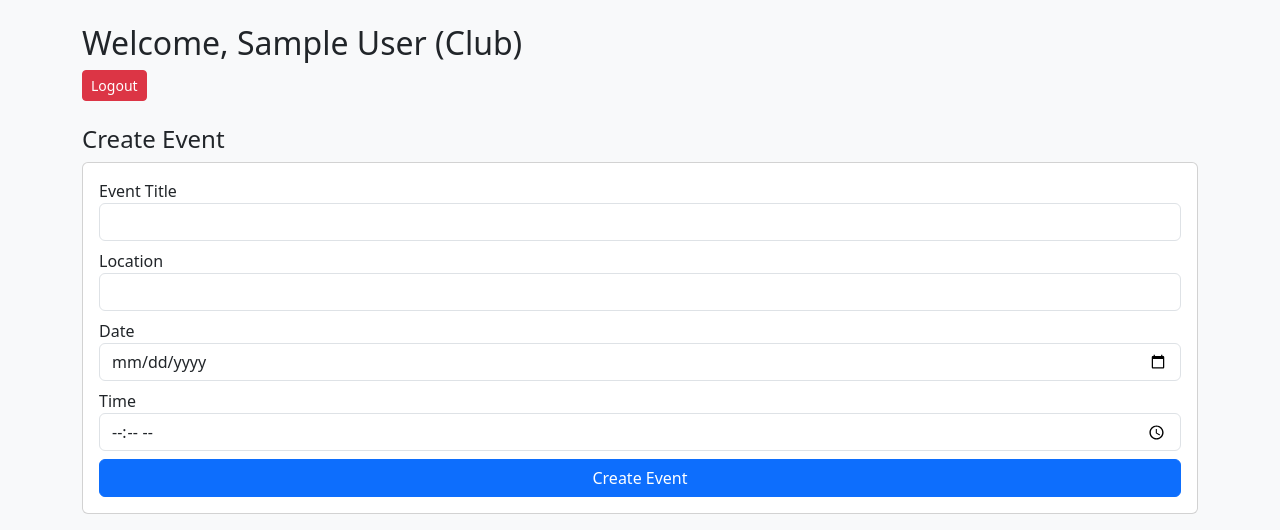
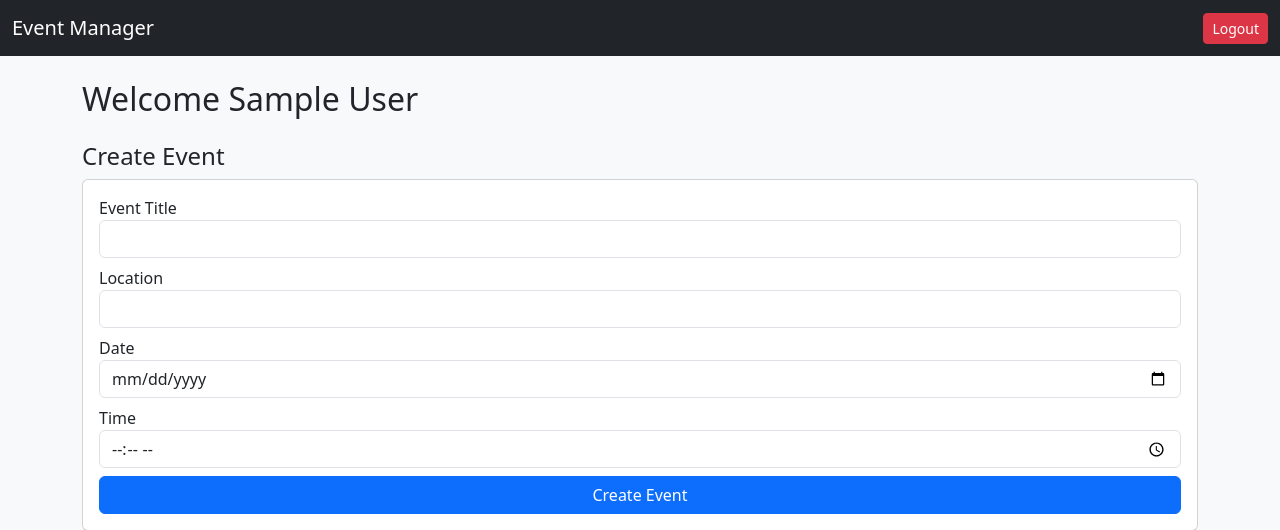
Before and after one commit to Ajinkya-Manoj-Shinde/Club_Event_Manager, a PHP site: page /clubdashboard.php in a window 1280 px wide. Shown: the top 530 px of the page. Run offline with PHP 8.4, Linux system fonts and the light colour scheme; the visitor is signed in with stand-in values (Sample User, id 1); data that the repository does not hold is empty.

Commit message:
Update clubdashboard.php

```diff
--- a/clubdashboard.php
+++ b/clubdashboard.php
@@ -8,7 +8,7 @@ if (!isset($_SESSION['username']) || $_SESSION['role'] !== 'club') {
 }
 
 // DB connection
-$conn = new mysqli("localhost", "aditya", "8767", "users");
+$conn = new mysqli("localhost", "lag", "1011", "users");
 if ($conn->connect_error) die("Connection failed: " . $conn->connect_error);
 
 // Handle Event Creation
@@ -59,9 +59,26 @@ $events = $conn->query("SELECT * FROM events WHERE created_by = '" . $_SESSION['
     <link href="https://cdn.jsdelivr.net/npm/bootstrap@5.3.2/dist/css/bootstrap.min.css" rel="stylesheet">
 </head>
 <body class="bg-light">
+    <nav class="navbar navbar-expand-lg navbar-dark bg-dark">
+        <div class="container-fluid">
+            <a class="navbar-brand" href="index.php">Event Manager</a>
+            <button class="navbar-toggler" type="button" data-bs-toggle="collapse" data-bs-target="#navbarNav" aria-controls="navbarNav" aria-expanded="false" aria-label="Toggle navigation">
+                <span class="navbar-toggler-icon"></span>
+            </button>
+            <div class="collapse navbar-collapse justify-content-end" id="navbarNav">
+                <ul class="navbar-nav">
+                    <li class="nav-item">
+                         <a href="logout.php" class="btn btn-danger btn-sm">Logout</a>
+                    </li>
+
+                </ul>
+            </div>
+        </div>
+    </nav>
 <div class="container mt-4">
-    <h2>Welcome, <?php echo $_SESSION['username']; ?> (Club)</h2>
-    <a href="logout.php" class="btn btn-danger btn-sm">Logout</a>
+
+    <h2>Welcome <?php echo $_SESSION['username'];?></h2>
+
 
     <h4 class="mt-4">Create Event</h4>
     <form method="POST" class="card card-body">
@@ -102,14 +119,7 @@ $events = $conn->query("SELECT * FROM events WHERE created_by = '" . $_SESSION['
             <td>
                 <a href="?delete=<?php echo $row['id']; ?>" class="btn btn-danger btn-sm" onclick="return confirm('Delete this event?');">Delete</a>
                 <!-- Simple inline edit form -->
-                <form method="POST" style="display:inline-block;">
-                    <input type="hidden" name="id" value="<?php echo $row['id']; ?>">
-                    <input type="text" name="title" value="<?php echo $row['title']; ?>" required>
-                    <input type="text" name="location" value="<?php echo $row['location']; ?>" required>
-                    <input type="date" name="date" value="<?php echo $row['event_date']; ?>" required>
-                    <input type="time" name="time" value="<?php echo $row['event_time']; ?>" required>
-                    <button type="submit" name="update" class="btn btn-warning btn-sm">Update</button>
-                </form>
+                <a href="edit_event.php?id=<?php echo $row['id']; ?>" class="btn btn-warning btn-sm">Edit</a>
             </td>
         </tr>
         <?php endwhile; ?>
```
